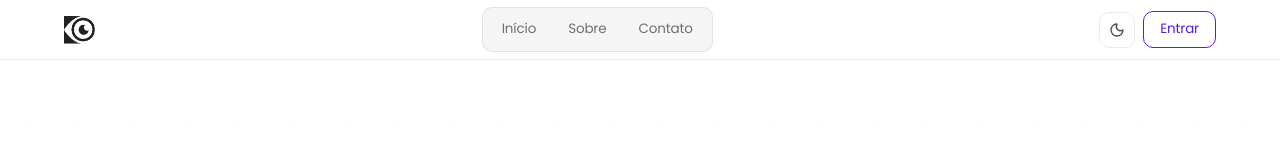
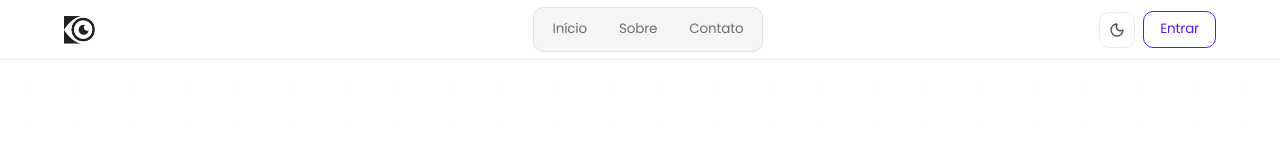
Before and after one commit to Henrique-Fiorotti/orbis, a Next.js app: page / in a window 1280 px wide. Shown: the top 157 px of the page. Built offline with nearby package versions, Linux system fonts and the light colour scheme.

Commit message:
chore: alinhando header

```diff
--- a/components/Header.jsx
+++ b/components/Header.jsx
@@ -22,7 +22,7 @@ export default function Header() {
 
   return (
     <>
-      <header className="fixed top-0 left-0 right-0 z-50 h-[60px] flex items-center justify-between px-[5%] gap-6 bg-white/90 dark:bg-[#09090b]/90 backdrop-blur-md border-b border-black/[0.08] dark:border-white/[0.08]">
+      <header className="fixed top-0 left-0 right-0 z-50 h-[60px] grid grid-cols-[1fr_auto_1fr] items-center px-[5%] justify-between  gap-6 bg-white/90 dark:bg-[#09090b]/90 backdrop-blur-md border-b border-black/[0.08] dark:border-white/[0.08]">
 
         {/* Logo */}
         <Link href="/">
@@ -30,20 +30,19 @@ export default function Header() {
         </Link>
 
         {/* Nav — desktop */}
-        <nav className="hidden md:flex items-center gap-0.5 bg-black/[0.04] dark:bg-white/[0.05] border border-black/[0.08] dark:border-white/[0.07] rounded-[10px] p-1">
+        <nav className="hidden md:flex items-center gap-0.5 bg-black/[0.04] dark:bg-white/[0.05] border border-black/[0.08] dark:border-white/[0.07] rounded-[10px] p-1 ms-4">
           {navLinks.map(({ label, href }) => (
             <Link
               key={href}
               href={href}
-              className="text-[13.5px] text-black/55 dark:text-white/50 px-3.5 py-1.5 rounded-[7px] border border-transparent hover:bg-white dark:hover:bg-white/[0.08] hover:border-black/[0.08] dark:hover:border-white/[0.07] hover:text-[#5e17eb] transition-all duration-150"
-            >
+              className="text-[13.5px] text-black/55 dark:text-white/50 px-3.5 py-1.5 rounded-[7px] border border-transparent hover:bg-white dark:hover:bg-white/[0.08] hover:border-black/[0.08] dark:hover:border-white/[0.07] hover:text-[#5e17eb] transition-all duration-150" >
               {label}
             </Link>
           ))}
         </nav>
 
         {/* Actions */}
-        <div className="flex items-center gap-2">
+       <div className="flex items-center gap-2 justify-end"> {/* adiciona justify-end */}
           {/* Theme toggle */}
           <button
             onClick={() => setTheme(isDark ? 'light' : 'dark')}
```
